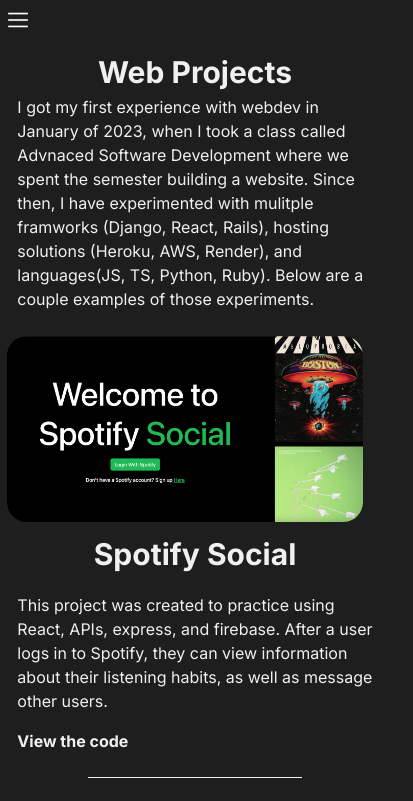
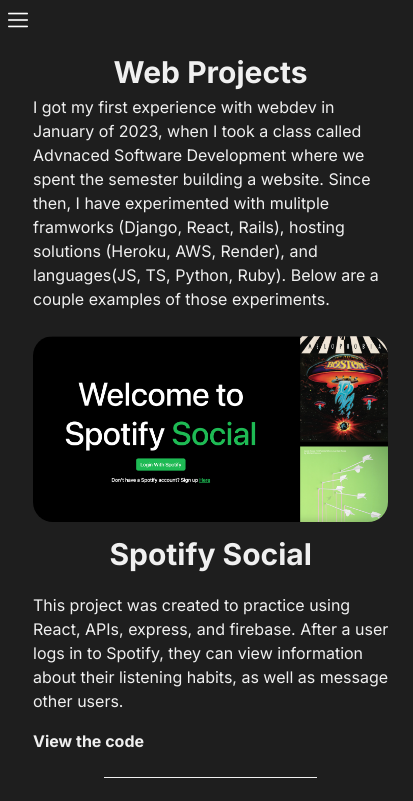
Before and after one commit to jamesdaniel3/portfolio, a React (Vite) app in the folder portfolio_client/: page /web in a window 390 px wide. Shown: the top 801 px of the page, 413 px wide, since content can reach past the window. Built offline with nearby package versions, Linux system fonts and the light colour scheme.

Commit message:
added padding to the page in between max size and mobile view

```diff
--- a/portfolio_client/src/styles/common.css
+++ b/portfolio_client/src/styles/common.css
@@ -41,6 +41,13 @@
   margin: 0;
 }
 
+@media (max-width: 1200px) {
+  .page-content {
+    padding-left: 25px;
+    padding-right: 25px;
+  }
+}
+
 @media (max-width: 800px) {
   html {
     font-size: 16px;
--- a/portfolio_client/src/styles/header.css
+++ b/portfolio_client/src/styles/header.css
@@ -66,6 +66,13 @@
   text-decoration: none;
   color: #f0f0f0;
   font-size: 18px;
+}
+
+@media (max-width: 1200px) {
+  .header {
+    padding-left: 25px;
+    padding-right: 25px;
+  }
 }
 
 @media (max-width: 800px) {
--- a/portfolio_client/src/styles/web_work.css
+++ b/portfolio_client/src/styles/web_work.css
@@ -26,7 +26,6 @@
   width: 40%;
   border-radius: 20px;
   object-fit: cover;
-  margin-right: 20px;
 }
 
 .project-info {
```
